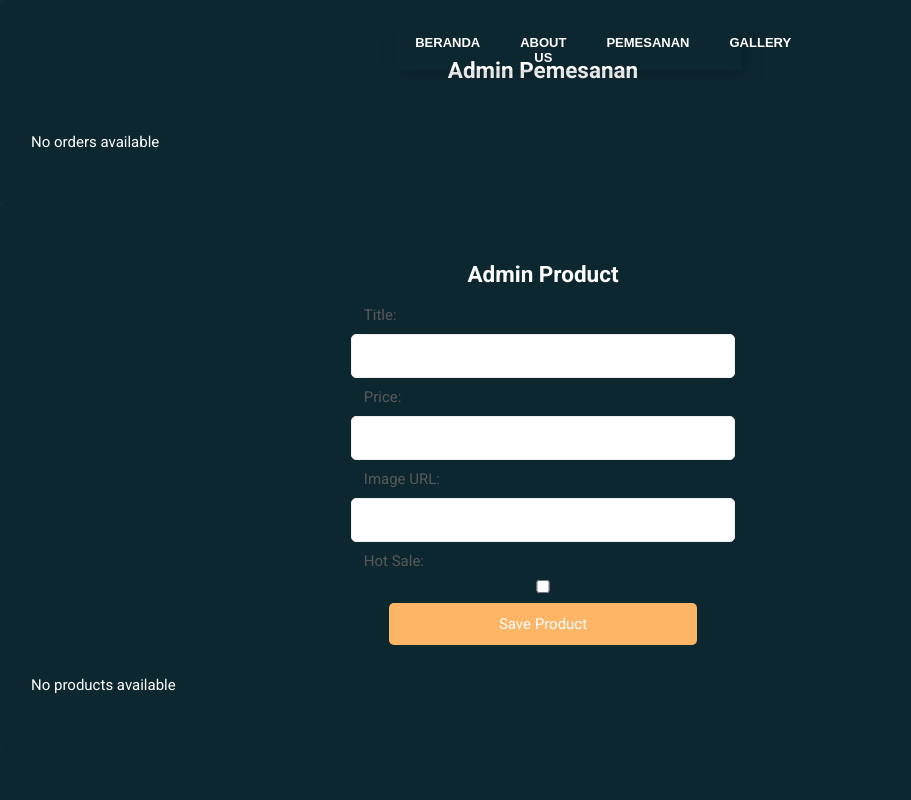
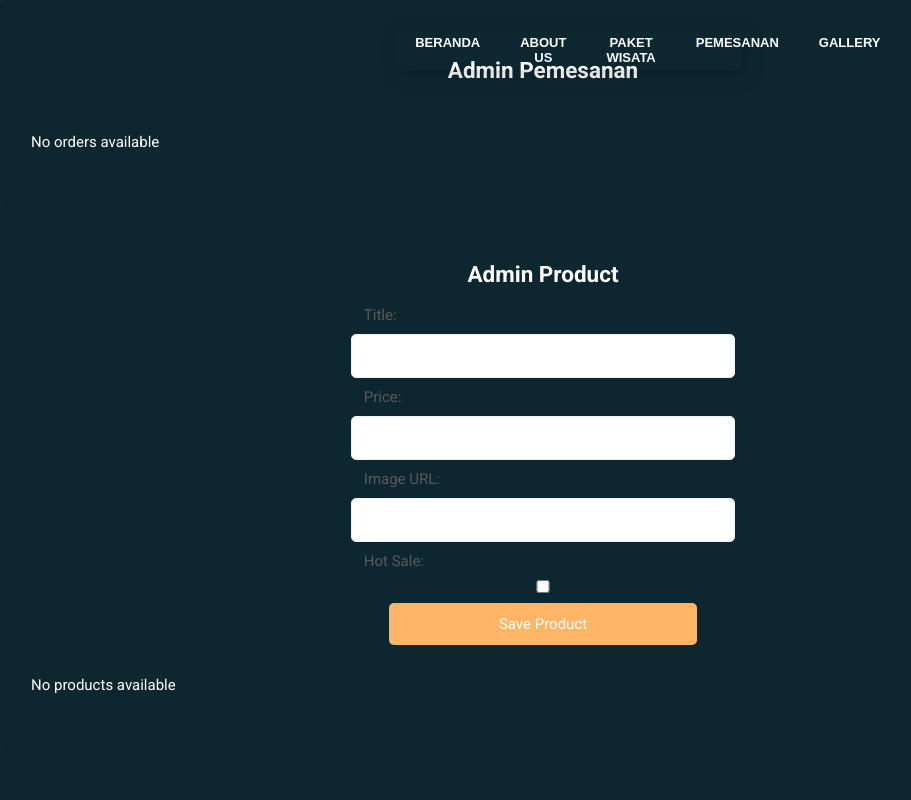
Before and after one commit to liamsimfty/Projet-UAS, a plain HTML site: page admin-dashboard.html in a window 1280 px wide. Shown: the top 800 px of the page, without its empty margins (97-1008 px from the left). Drawn offline with Linux system fonts and the light colour scheme; sample sign-in values are in the browser's storage; files whose address does not match are found by name.

Commit message:
benerannn last

```diff
--- a/admin-dashboard.html
+++ b/admin-dashboard.html
@@ -12,6 +12,7 @@
         <ul>
             <li><a href="index.html" aria-label="Paket Wisata"> Beranda</a></li>
             <li><a href="about.html" aria-label="Objek Wisata">About Us</a></li>
+            <li><a href="paket.html" aria-label="Objek Wisata">Paket Wisata</a></li>
             <li><a href="pemesanan.html" aria-label="Pemesanan ">Pemesanan</a></li>
             <li><a href="gallery.html" aria-label="Gallery">Gallery</a></li>
         </ul>
```
Also changed, not shown: admin.html (+1 -0 lines).
